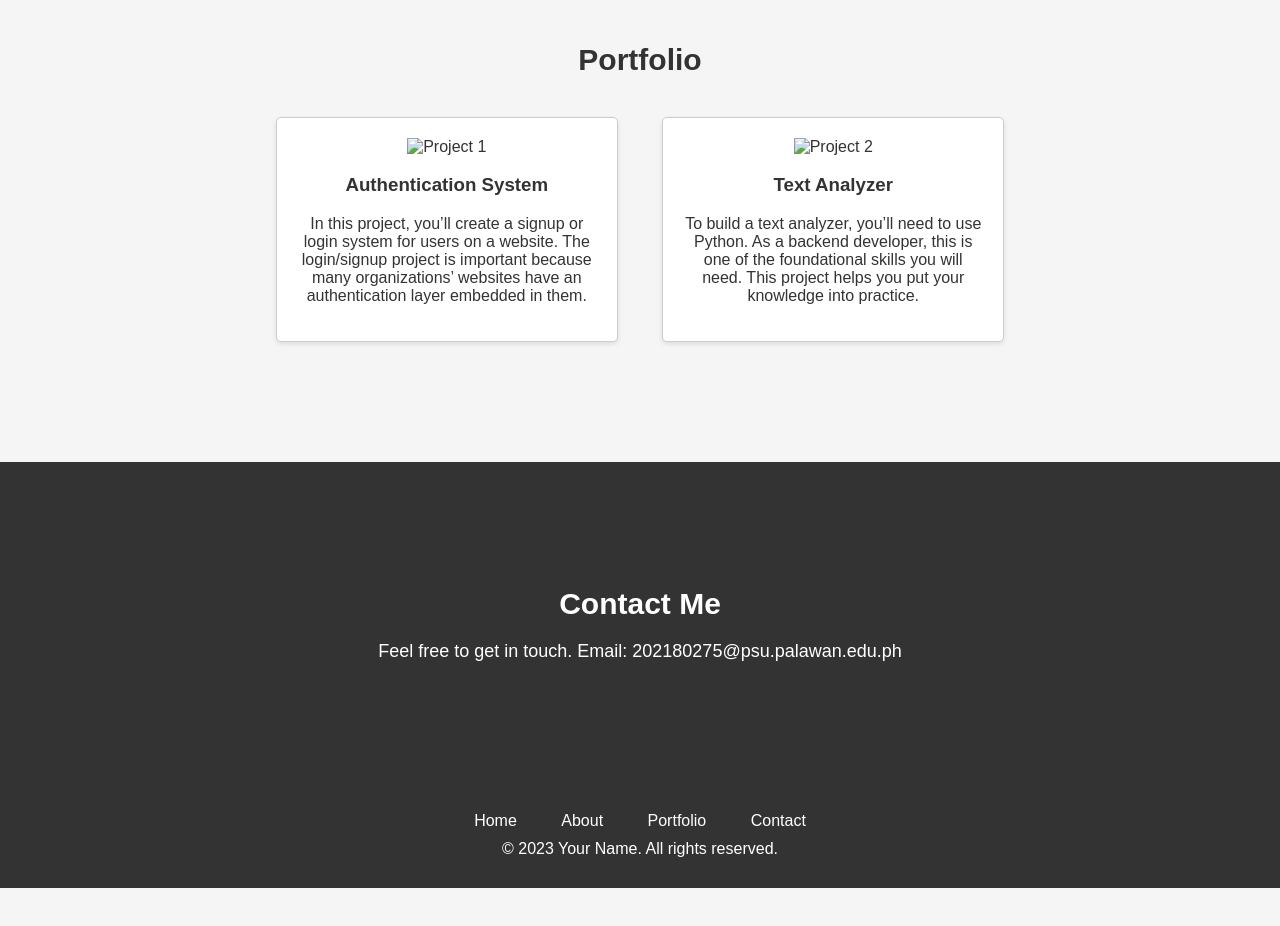
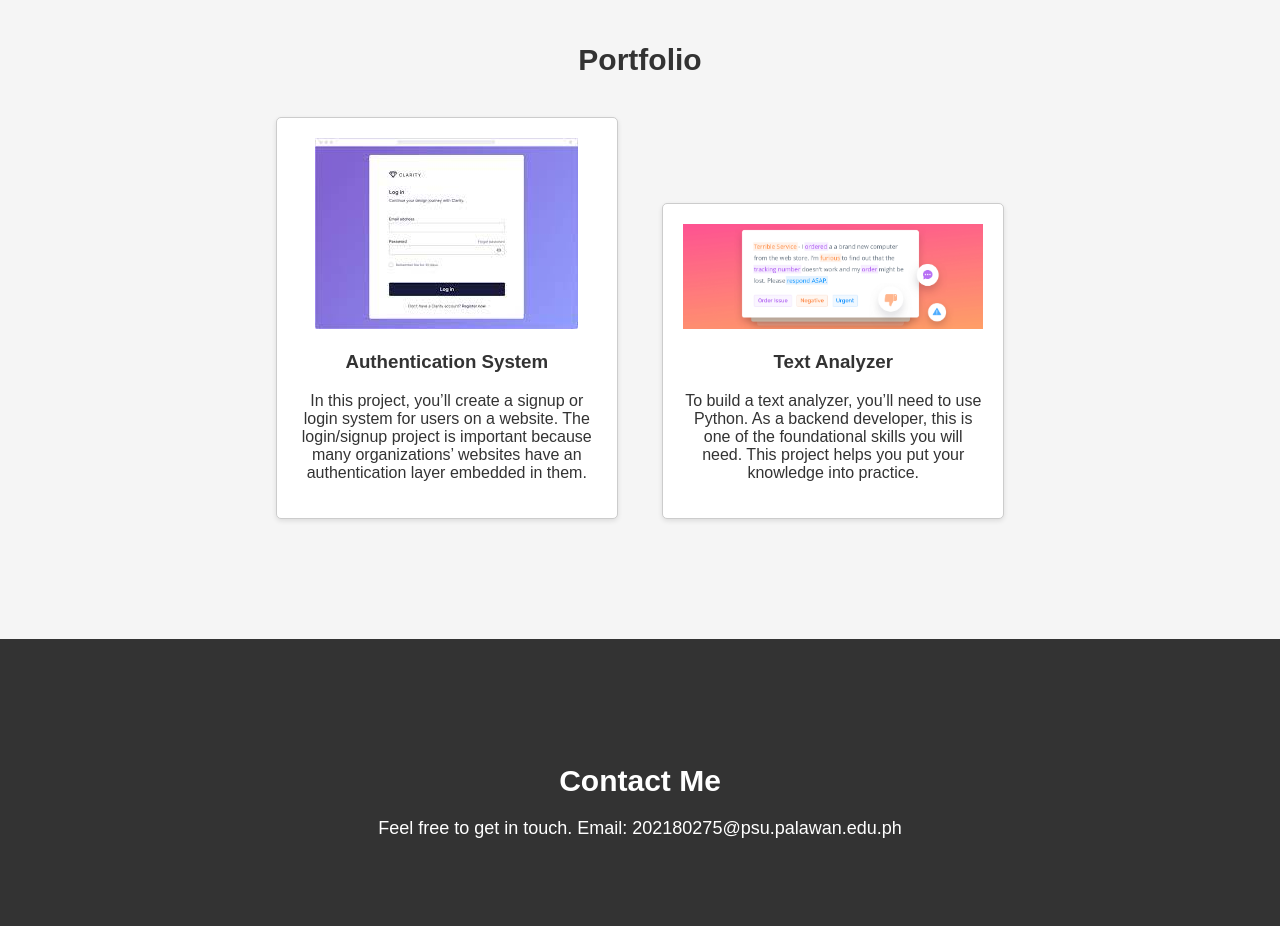
Before and after one commit to drexz15/rt-portfolio, a plain HTML site: page index.html in a window 1280 px wide. Shown: the part 820-1746 px from the top of the page. Before the commit the page ends 1708 px from the top, so only its background shows below. Drawn offline with Linux system fonts and the light colour scheme.

```diff
--- a/index.html
+++ b/index.html
@@ -32,12 +32,12 @@
     <section id="portfolio" class="portfolio">
         <h2>Portfolio</h2>
         <div class="portfolio-item">
-            <img src="img/calcu.png" alt="Project 1">
+            <img src="img/authen.jpg" alt="Project 1">
             <h3>Authentication System</h3>
             <p>In this project, you’ll create a signup or login system for users on a website. The login/signup project is important because many organizations’ websites have an authentication layer embedded in them.</p>
         </div>
         <div class="portfolio-item">
-            <img src="img/quiz.png" alt="Project 2">
+            <img src="img/analyzer.png" alt="Project 2">
             <h3>Text Analyzer</h3>
             <p>To build a text analyzer, you’ll need to use Python. As a backend developer, this is one of the foundational skills you will need. This project helps you put your knowledge into practice.</p>
         </div>
```
Also changed, not shown: img/analyzer.png (added), img/authen.jpg (added).
